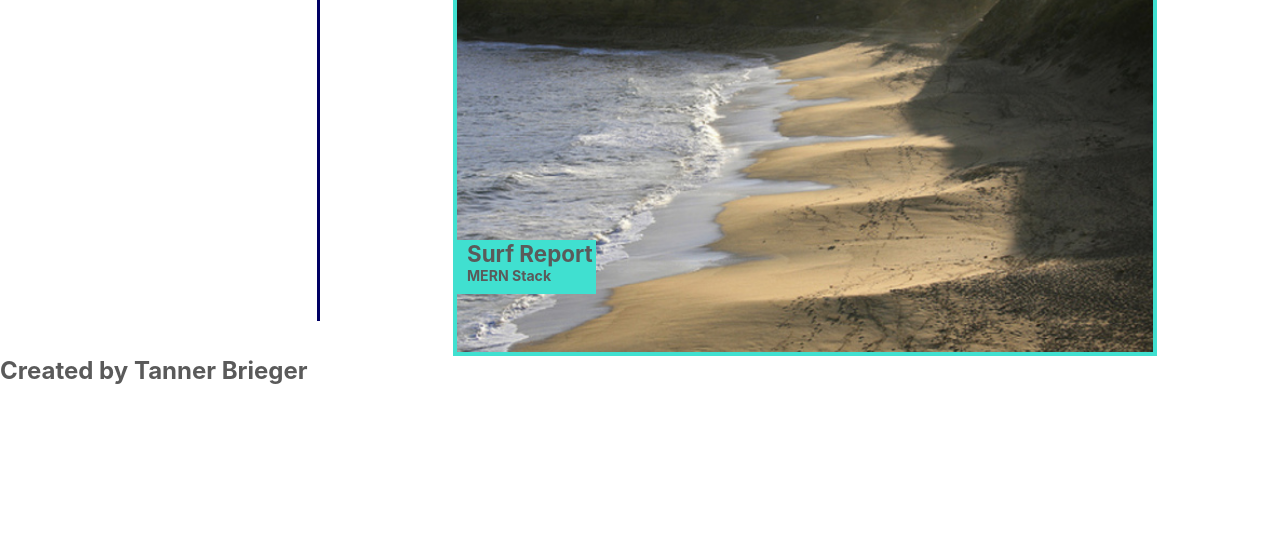
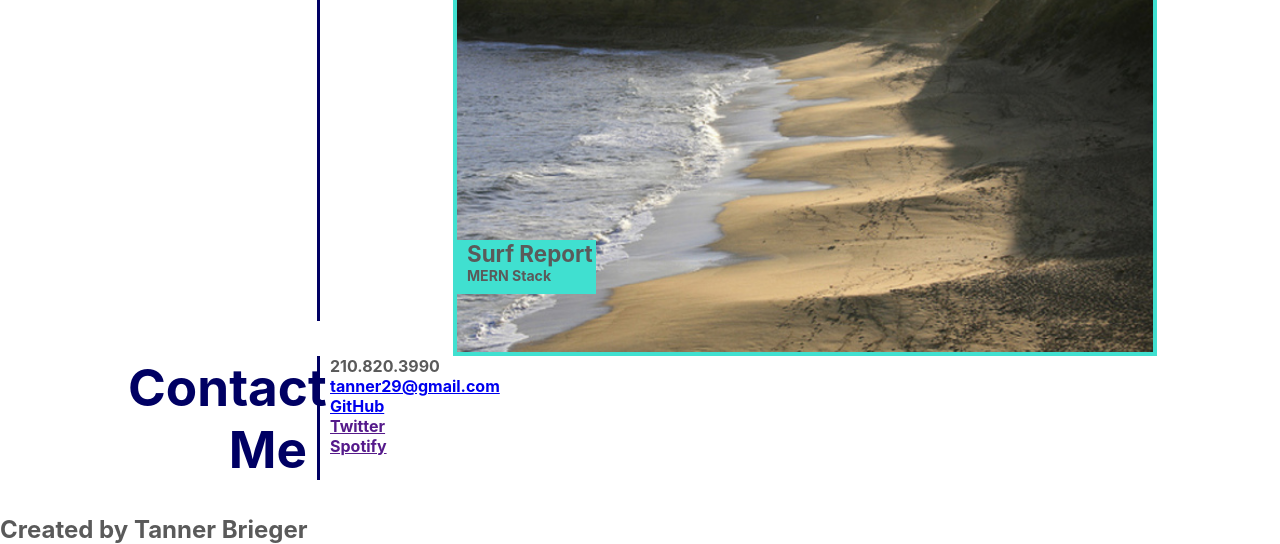
Before and after one commit to TannerReed29/Professional-Portfolio, a plain HTML site: page index.html in a window 1280 px wide. Shown: the part 658-1202 px from the top of the page. Before the commit the page ends 1043 px from the top, so only its background shows below. Drawn offline with Linux system fonts and the light colour scheme.

Commit message:
added initial contact me section

```diff
--- a/index.html
+++ b/index.html
@@ -73,6 +73,30 @@
 
 
 
+        <section id="contact-me" class="contact">
+            <div class="flex-row">
+                <h2 class="section-title">
+                    Contact Me
+                </h2>
+                <div class="contact-info">
+                    <h4 class="phone-num">
+                        210.820.3990
+                    </h4>
+                    <h4 class="email">
+                        <a href="mailto:tanner29@gmail.com">tanner29@gmail.com</a>
+                    </h4>
+                    <h4 class="git">
+                        <a href="https://github.com/TannerReed29">GitHub</a>
+                    </h4>
+                    <h4 class="Twitter">
+                        <a href="">Twitter</a>
+                    </h4>
+                    <h4 class="Spotify">
+                        <a href="">Spotify</a>
+                    </h4>
+                </div>
+            </div>
+        </section>
 
         <footer>
             <h2>Created by Tanner Brieger</h2>
```
